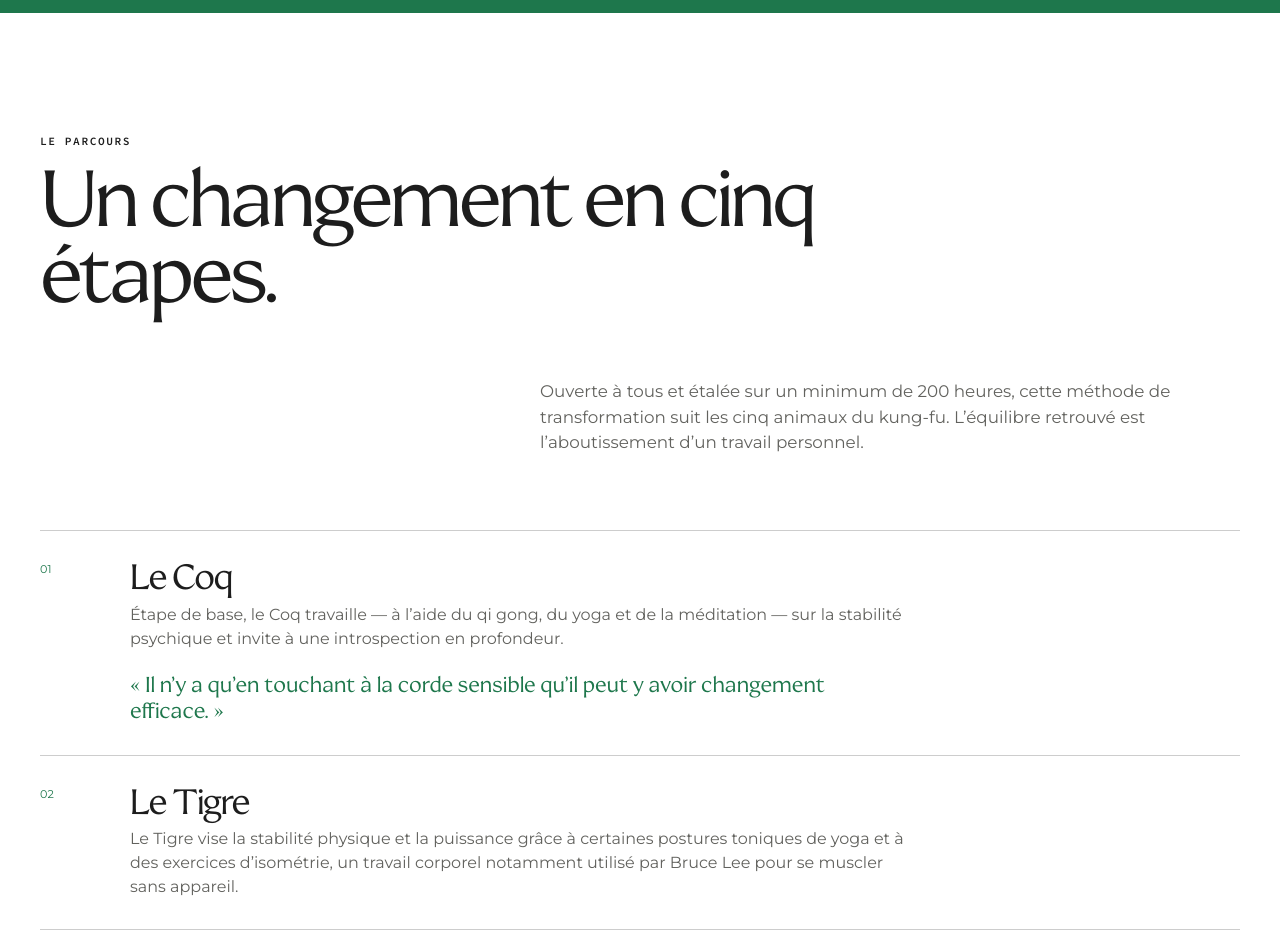
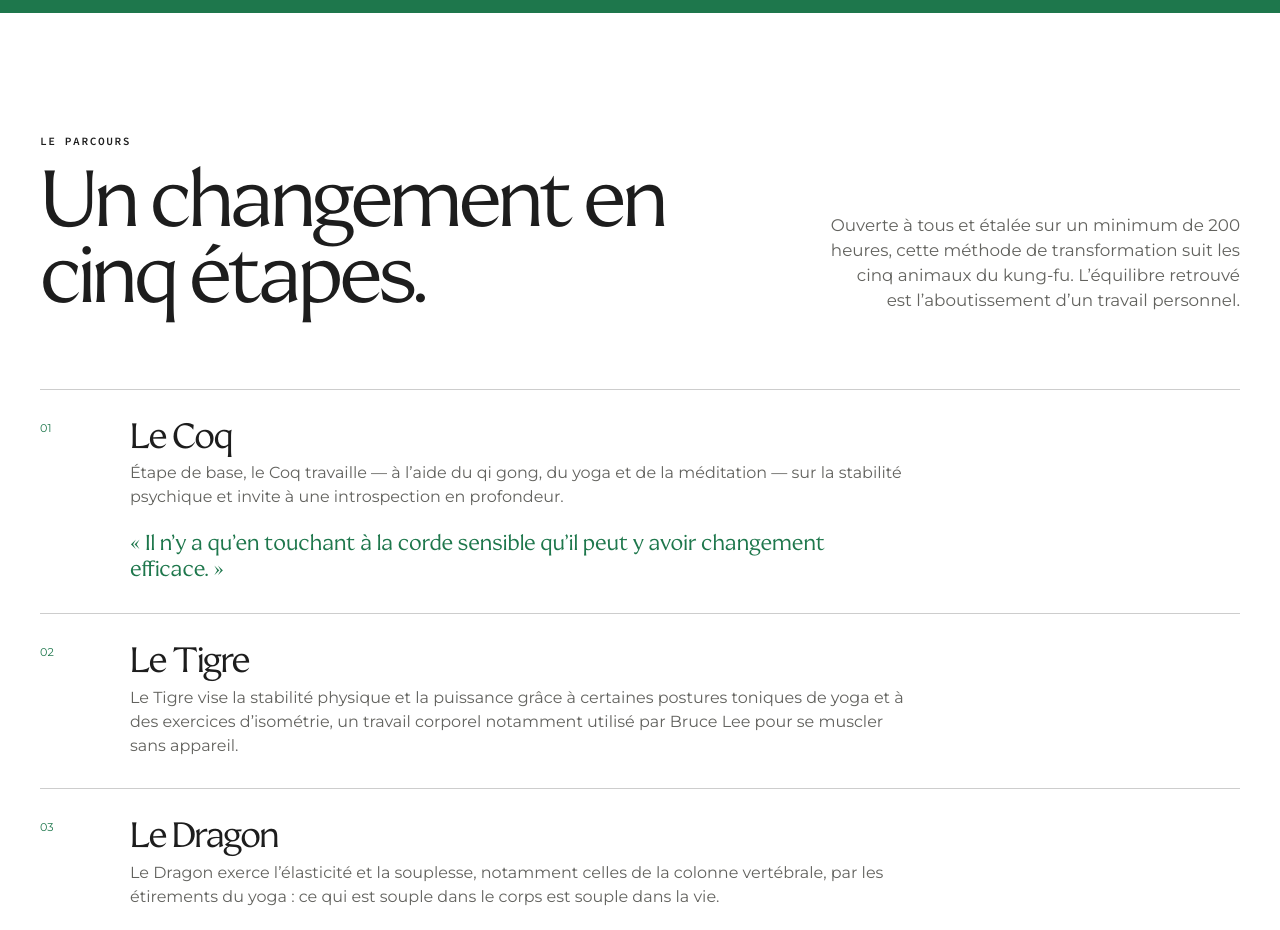
Before and after one commit to ilohest/creyda, a Nuxt app: page /methode-res in a window 1280 px wide. Shown: the part 4180-5110 px from the top of the page. Built offline with nearby package versions, Linux system fonts and the light colour scheme.

Commit message:
Align RES steps introduction with heading

```diff
--- a/app/assets/css/main.css
+++ b/app/assets/css/main.css
@@ -200,7 +200,8 @@ h2 { font-size: clamp(3rem, 6.2vw, 6.8rem); }
 .quote-section blockquote { max-width: 1100px; margin: 0 auto 26px; font-family: var(--display); font-size: clamp(2.4rem, 5vw, 5rem); line-height: 1.05; letter-spacing: -.04em; }
 .quote-section cite { color: var(--green); font-style: normal; }
 .steps { padding: 120px 0; }
-.steps > h2 { max-width: 800px; }
+.steps-heading__row { display: grid; grid-template-columns: minmax(0, 1.25fr) minmax(300px, .75fr); gap: clamp(50px, 8vw, 130px); align-items: end; }
+.steps-heading h2 { max-width: 800px; margin: 0; }
 .steps ol { margin: 75px 0 0; padding: 0; list-style: none; }
 .steps li { display: grid; grid-template-columns: 90px 1fr; padding: 30px 0; border-top: 1px solid var(--line); }
 .steps li > span { color: var(--green); font-size: .7rem; }
@@ -225,7 +226,7 @@ h2 { font-size: clamp(3rem, 6.2vw, 6.8rem); }
 .res-rebirth__grid > div:last-child { max-width: 720px; }
 .res-rebirth__grid p { color: rgba(255,255,255,.8); }
 .res-rebirth blockquote { margin: 55px 0; font-family: var(--display); font-size: clamp(2rem, 3.6vw, 4rem); line-height: 1.05; letter-spacing: -.04em; }
-.steps-intro { max-width: 700px; margin: 30px 0 0 auto; color: var(--muted); font-size: 1.05rem; }
+.steps-intro { max-width: 470px; margin: 0; justify-self: end; color: var(--muted); font-size: 1.05rem; text-align: right; }
 .steps li p { max-width: 780px; }
 .steps li blockquote { max-width: 700px; margin: 22px 0 0; color: var(--green); font-family: var(--display); font-size: 1.35rem; line-height: 1.2; }
 .res-signature { margin: 35px 0 0; color: var(--muted); font-size: .78rem; text-transform: uppercase; letter-spacing: .08em; }
@@ -561,6 +562,8 @@ h2 { font-size: clamp(3rem, 6.2vw, 6.8rem); }
   .split-copy { padding: 75px 0; }
   .cta-panel { width: 100%; padding: 55px 20px; }
   .steps { padding: 80px 0; }
+  .steps-heading__row { grid-template-columns: 1fr; gap: 30px; }
+  .steps-intro { max-width: 620px; justify-self: start; text-align: left; }
   .steps li { grid-template-columns: 50px 1fr; }
   .res-editorial-image { width: 100%; margin-bottom: 80px; }
   .res-editorial-image img { height: 58vh; }
--- a/app/pages/methode-res.vue
+++ b/app/pages/methode-res.vue
@@ -98,9 +98,13 @@ const laws = [
     </section>
 
     <section class="steps wrap">
-      <p class="eyebrow">Le parcours</p>
-      <h2>Un changement en cinq étapes.</h2>
-      <p class="steps-intro">Ouverte à tous et étalée sur un minimum de 200 heures, cette méthode de transformation suit les cinq animaux du kung-fu. L’équilibre retrouvé est l’aboutissement d’un travail personnel.</p>
+      <header class="steps-heading">
+        <p class="eyebrow">Le parcours</p>
+        <div class="steps-heading__row">
+          <h2>Un changement en cinq étapes.</h2>
+          <p class="steps-intro">Ouverte à tous et étalée sur un minimum de 200 heures, cette méthode de transformation suit les cinq animaux du kung-fu. L’équilibre retrouvé est l’aboutissement d’un travail personnel.</p>
+        </div>
+      </header>
       <ol>
         <li v-for="(step, index) in steps" :key="step.title">
           <span>0{{ index + 1 }}</span>
```
